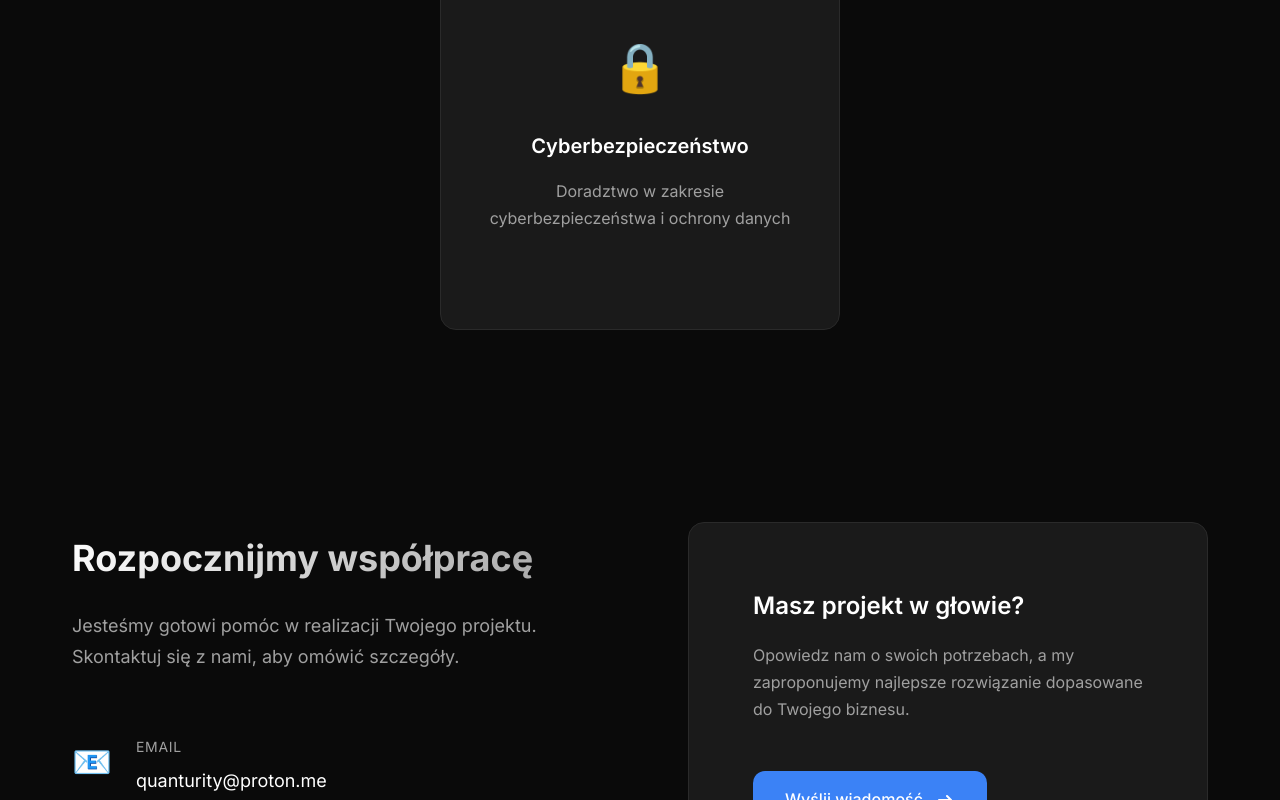
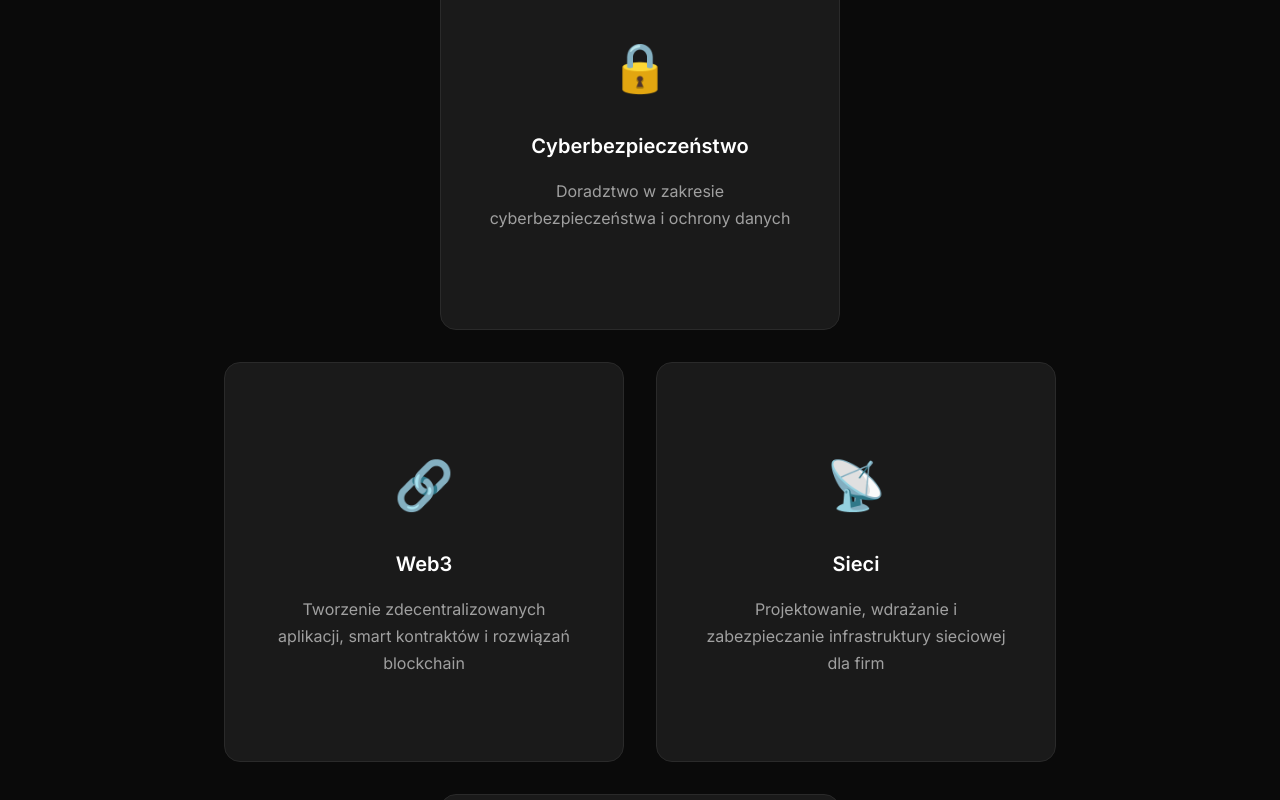
Before and after one commit to jakubGodula/website, a Svelte app: page / in a window 1280 px wide. Shown: the part 2460-3260 px from the top of the page. Built offline with nearby package versions, Linux system fonts and the light colour scheme.

Commit message:
Added third row of service cards

```diff
--- a/src/components/Services.svelte
+++ b/src/components/Services.svelte
@@ -38,6 +38,24 @@
                 "Doradztwo w zakresie cyberbezpieczeństwa i ochrony danych",
             icon: "🔒",
         },
+        {
+            title: "Web3",
+            description:
+                "Tworzenie zdecentralizowanych aplikacji, smart kontraktów i rozwiązań blockchain",
+            icon: "🔗",
+        },
+        {
+            title: "Sieci",
+            description:
+                "Projektowanie, wdrażanie i zabezpieczanie infrastruktury sieciowej dla firm",
+            icon: "📡",
+        },
+        {
+            title: "Szkolenia",
+            description:
+                "Warsztaty i szkolenia z zakresu cyberbezpieczeństwa, programowania i nowych technologii",
+            icon: "🎓",
+        },
     ];
 
     onMount(() => {
@@ -74,9 +92,6 @@
         );
         elements.forEach((el) => observer.observe(el));
 
-        const wrappers = document.querySelectorAll(".service-wrapper");
-        wrappers.forEach((el) => observer.observe(el));
-
         return () => observer.disconnect();
     });
 </script>
@@ -105,8 +120,20 @@
         </div>
 
         <div class="services-grid" style="margin-top: var(--spacing-xl);">
-            {#each services.slice(3) as service, index}
+            {#each services.slice(3, 6) as service, index}
                 <div class="service-wrapper slide-right">
+                    <div class="service-card">
+                        <div class="service-icon">{service.icon}</div>
+                        <h3 class="service-title">{service.title}</h3>
+                        <p class="service-description">{service.description}</p>
+                    </div>
+                </div>
+            {/each}
+        </div>
+
+        <div class="services-grid" style="margin-top: var(--spacing-xl);">
+            {#each services.slice(6, 9) as service, index}
+                <div class="service-wrapper slide-left">
                     <div class="service-card">
                         <div class="service-icon">{service.icon}</div>
                         <h3 class="service-title">{service.title}</h3>
@@ -137,12 +164,9 @@
         transform: translateY(0);
     }
 
-    /* Desktop: Show all when wrapper is visible */
-    @media (min-width: 769px) {
-        :global(.grids-wrapper.visible) .service-wrapper {
-            opacity: 1 !important;
-            transform: translateX(0) !important;
-        }
+    :global(.grids-wrapper.visible) .service-wrapper {
+        opacity: 1;
+        transform: translateX(0);
     }
 
     .section-title {
@@ -176,22 +200,16 @@
         aspect-ratio: 1;
         opacity: 0;
         transition:
-            transform 1s cubic-bezier(0.4, 0, 0.2, 1),
-            opacity 1s cubic-bezier(0.4, 0, 0.2, 1);
+            transform 2.5s cubic-bezier(0.4, 0, 0.2, 1),
+            opacity 2.5s cubic-bezier(0.4, 0, 0.2, 1);
     }
 
     .service-wrapper.slide-left {
-        transform: translateX(-50px);
+        transform: translateX(-200%);
     }
 
     .service-wrapper.slide-right {
-        transform: translateX(50px);
-    }
-
-    /* Individual visibility (Mobile + lazy load override) */
-    :global(.service-wrapper.visible) {
-        opacity: 1;
-        transform: translateX(0) !important;
+        transform: translateX(200%);
     }
 
     .service-card {
```
